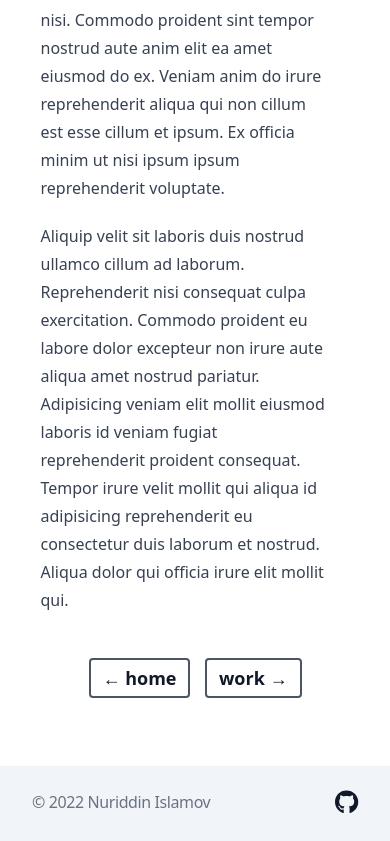
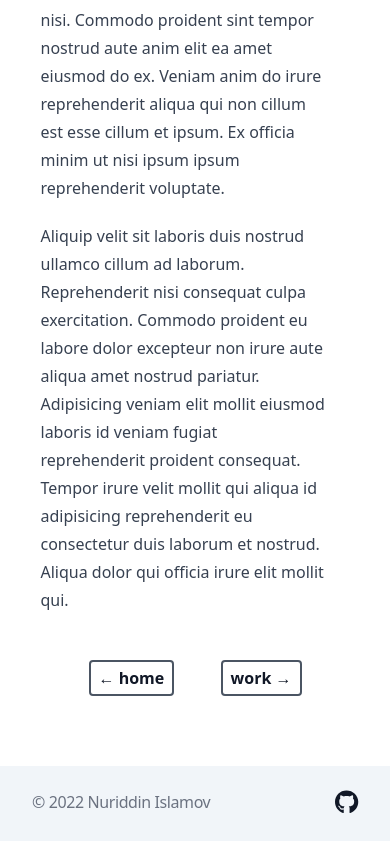
Before and after one commit to noonosh/nuriddinislamov.com-old, a React (Create React App) app: page /me in a window 390 px wide. Shown: the part 4511-5352 px from the top of the page. Built offline with nearby package versions, Linux system fonts and the light colour scheme.

Commit message:
Resize navigation buttons

```diff
--- a/src/components/Navigation.js
+++ b/src/components/Navigation.js
@@ -3,10 +3,10 @@ import { Link } from 'react-router-dom';
 
 function Navigation(props) {
 	const navClasses =
-		'border-2 border-gray-600 px-3 py-1 my-2 rounded hover:bg-gray-800 hover:border-gray-800 hover:text-white whitespace-nowrap text-lg font-bold';
+		'border-2 border-gray-600 px-2 py-1 rounded hover:bg-gray-800 hover:border-gray-800 hover:text-white whitespace-nowrap text-md font-bold';
 
 	return (
-		<div className='mt-6 h-20 flex flex-wrap-reverse justify-between items-center px-12 md:hidden'>
+		<div className='mt-6 h-20 flex flex-wrap justify-between items-center px-12 md:hidden'>
 			{props.prev.path === '' ? null : (
 				<div className={navClasses}>
 					<Link to={props.prev.path}>&larr; {props.prev.name}</Link>
```
